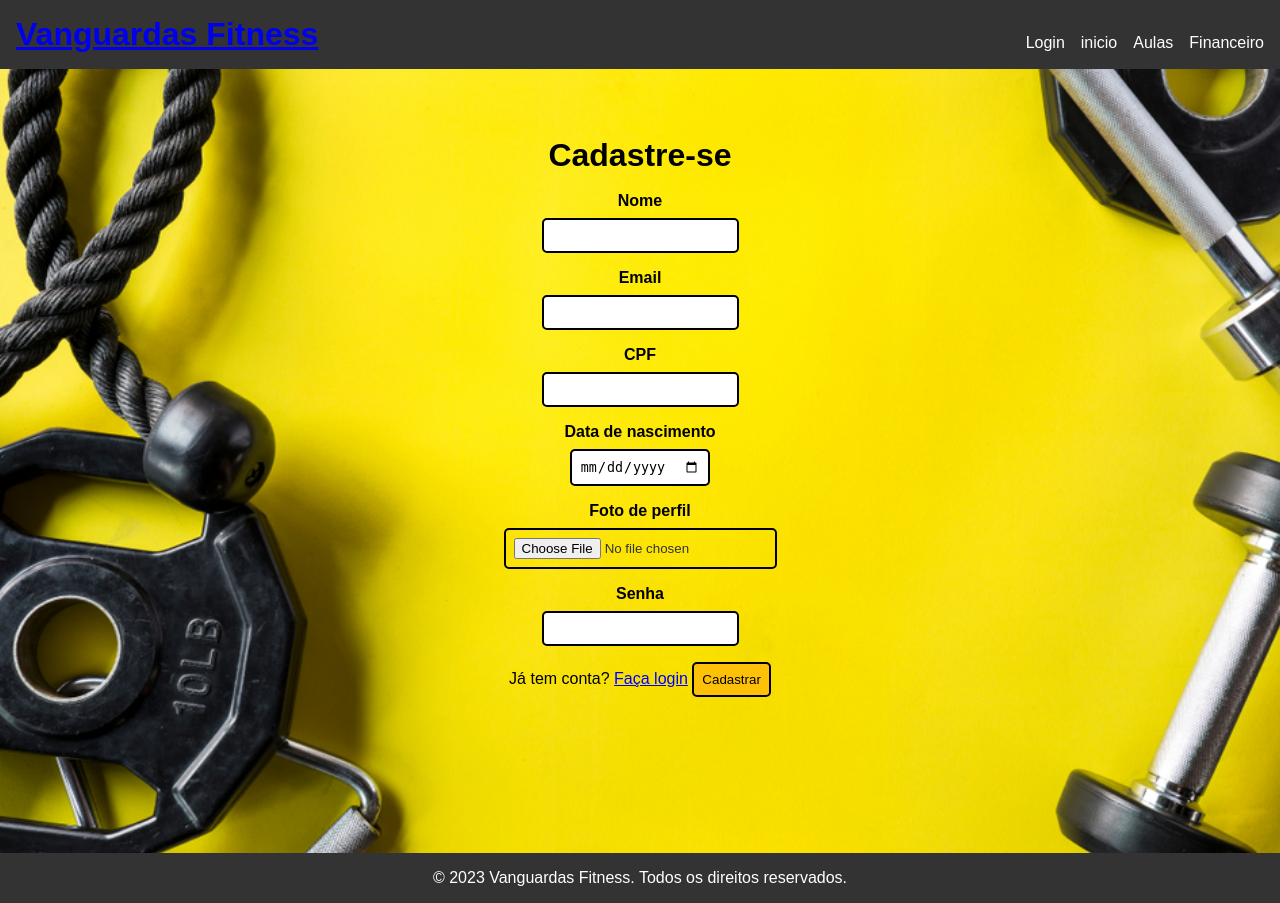
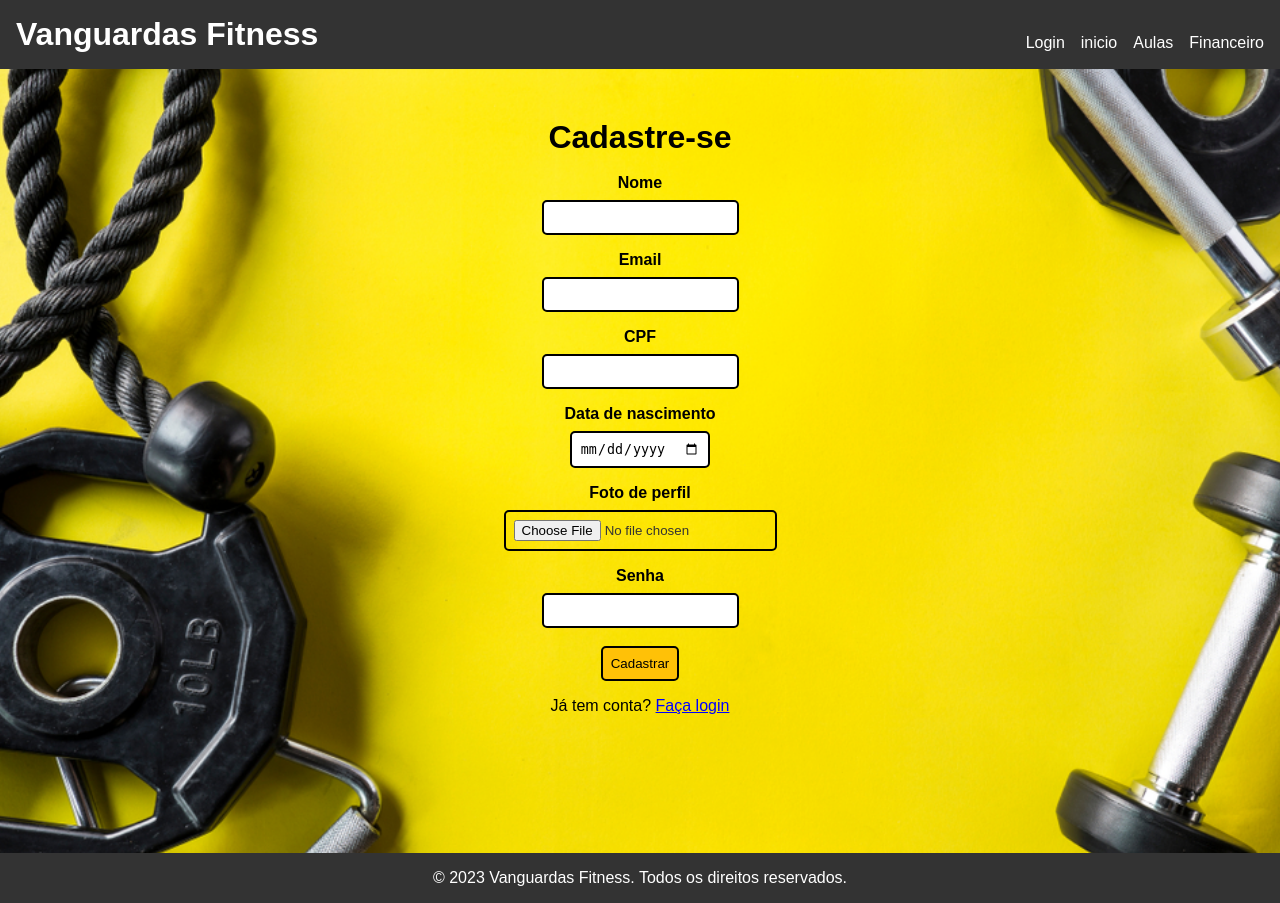
Before and after one commit to MatheusLuizSoares/Academy, a Flask app: page /registro in a window 1280 px wide. Run offline with Flask 3, Linux system fonts and the light colour scheme.

Commit message:
atualização style css

```diff
--- a/app/static/css/aulas.css
+++ b/app/static/css/aulas.css
@@ -60,6 +60,11 @@ header {
 header h1 {
     margin: 0;
 }
+
+header a {
+    text-decoration: none;
+    color: white
+    }
 
 nav ul {
     list-style: none;
--- a/app/static/css/financeiro.css
+++ b/app/static/css/financeiro.css
@@ -19,6 +19,11 @@ header {
     justify-content: space-between;
     align-items: center;
 }
+
+header a {
+    text-decoration: none;
+    color: white
+    }
 
 nav ul {
     list-style: none;
--- a/app/static/css/login.css
+++ b/app/static/css/login.css
@@ -44,6 +44,11 @@
   header h1 {
     margin: 0;
   }
+
+  header a {
+    text-decoration: none;
+    color: white
+    }
 
   nav ul {
     list-style: none;
--- a/app/static/css/registro.css
+++ b/app/static/css/registro.css
@@ -41,6 +41,11 @@ header h1 {
   margin: 0;
 }
 
+header a {
+  text-decoration: none;
+  color: white
+  }
+
 nav ul {
   list-style: none;
   display: flex;
@@ -70,6 +75,8 @@ nav a {
   /* Amarelo */
   color: black;
   cursor: pointer;
+  text-align: center;
+  align-items: center;
 }
 
 footer {
@@ -112,3 +119,8 @@ footer {
     align-items: center;
   }
 }
+
+.alinhar{
+  text-align: center;
+  align-items: center;
+}
--- a/app/static/css/styles.css
+++ b/app/static/css/styles.css
@@ -23,6 +23,11 @@ header {
     display: flex;
     justify-content: space-between;
     align-items: center;
+}
+
+header a {
+text-decoration: none;
+color: white
 }
 
 nav ul {
--- a/app/templates/login.html
+++ b/app/templates/login.html
@@ -34,10 +34,12 @@
             <div class="input__container">
                 <label for="password">Senha</label>
                 <input name="password" id="password" type="password" class="input__field">
+                <br><br>
+                <input type="submit" value="Entrar" class="input__field">
             </div>
             <div class="input__container">
-                <span>Não tem conta? <a href="Registro.html" style="color: blue" >Cadastre-se</a></span>
-                <input type="submit" value="Entrar" class="input__field">
+                <span>Não tem conta? <a href="/registro.html" style="color: blue" >Cadastre-se</a></span>
+
             </div>
         </form>
     </div>
--- a/app/templates/registro.html
+++ b/app/templates/registro.html
@@ -50,10 +50,12 @@
         <div class="input__container">
             <label for="password">Senha</label>
             <input class="input__field" name="password" id="password" type="password">
+            <br><br>
+            <input class="input__field" type="submit" value="Cadastrar">
         </div>
+
         <div class="input__container">
-            <span>Já tem conta? <a href="./login.html"  style="color: blue">Faça login</a></span>
-            <input class="input__field" type="submit" value="Cadastrar">
+            <span class="alinhar">Já tem conta? <a href="/login.html"  style="color: blue">Faça login</a></span>
         </div>
     </form>
 </div>
```
